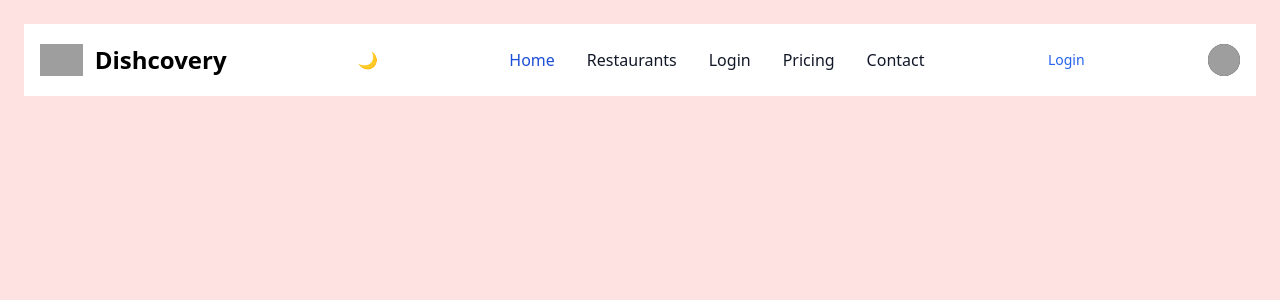
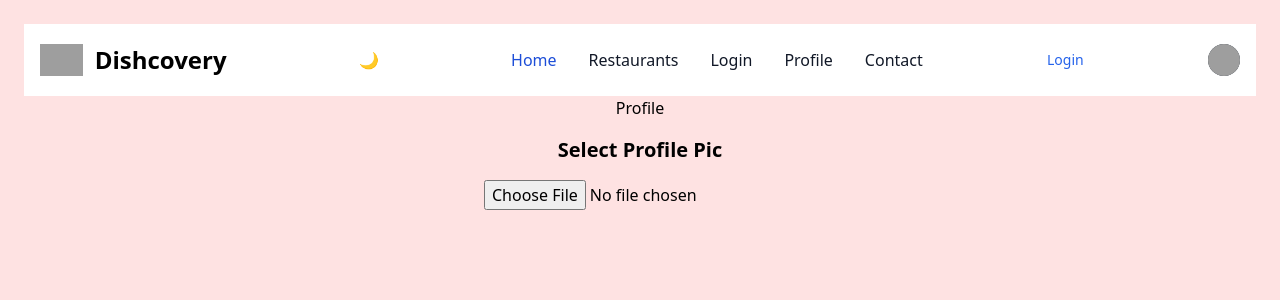
Before and after one commit to Ikawari-s/Dishcovery, a React (Create React App) app in the folder main/: page /profile in a window 1280 px wide. Shown: the top 300 px of the page. Built offline with nearby package versions, Linux system fonts and the light colour scheme; no server answers; grey boxes are pictures that could not be loaded.

Commit message:
select profile picture no backend

```diff
--- a/main/src/App.js
+++ b/main/src/App.js
@@ -6,6 +6,7 @@ import Authentication from "./screens/Authentication";
 import Header from "./components/others/Header";
 import RestaurantDetailed from "./screens/RestaurantDetailed";
 import ReviewDetailed from "./screens/ReviewDetailed";
+import Profile from "./screens/Profile";
 
 function App() {
   return (
@@ -18,6 +19,7 @@ function App() {
           <Route element={<Authentication />} path="/authentication" />
           <Route element={<ReviewDetailed />} path="/review/:id" />
           <Route element={<RestaurantDetailed />} path="/restaurant/:id" />
+          <Route element={<Profile />} path="/profile" />
         </Routes>
       </Router>
     </div>
--- a/main/src/components/others/Header.jsx
+++ b/main/src/components/others/Header.jsx
@@ -202,12 +202,12 @@ function Header() {
                 </Link>
               </li>
               <li>
-                <a
-                  href="#"
+                <Link
+                  to="/profile"
                   class="block py-2 px-3 text-gray-900 rounded-sm hover:bg-gray-100 md:hover:bg-transparent md:hover:text-blue-700 md:p-0 dark:text-white md:dark:hover:text-blue-500 dark:hover:bg-gray-700 dark:hover:text-white md:dark:hover:bg-transparent dark:border-gray-700"
                 >
-                  Pricing
-                </a>
+                  Profile
+                </Link>
               </li>
               <li>
                 <a
--- /dev/null
+++ b/main/src/components/profile/SelectProfilePic.jsx
@@ -0,0 +1,64 @@
+import React, { useState } from "react";
+
+function SelectProfilePic() {
+  const [selectedFile, setSelectedFile] = useState(null);
+  const [preview, setPreview] = useState(null);
+
+  const generateUniqueName = (file) => {
+    const timestamp = Date.now();
+    const randomString = Math.random().toString(36).substring(2, 8);
+    const ext = file.name.split(".").pop();
+    return `profile_${timestamp}_${randomString}.${ext}`;
+  };
+
+  // Handle file selection
+  const handleFileChange = (e) => {
+    const file = e.target.files[0];
+    if (file) {
+      setSelectedFile(file);
+      setPreview(URL.createObjectURL(file)); // preview
+    }
+  };
+
+  // Handle save (simulated for now)
+  const handleSave = () => {
+    if (!selectedFile) {
+      alert("Please select an image first.");
+      return;
+    }
+    const newFileName = generateUniqueName(selectedFile);
+
+    // Simulate "saving" inside /profilepictures folder
+    console.log("Saving as:", `/profilepictures/${newFileName}`);
+
+    // In real app: send file -> backend/Firebase/etc.
+    alert(`Profile picture saved as: ${newFileName}`);
+
+    // Reset
+    setSelectedFile(null);
+    setPreview(null);
+  };
+
+  return (
+    <div className="p-4">
+      <h2 className="text-xl font-bold mb-4">Select Profile Pic</h2>
+
+      <input type="file" accept="image/*" onChange={handleFileChange} />
+
+      {preview && (
+        <div style={{ marginTop: "10px" }}>
+          <img
+            src={preview}
+            alt="Preview"
+            width="150"
+            style={{ borderRadius: "10px", marginBottom: "10px" }}
+          />
+          <br />
+          <button onClick={handleSave}>Save</button>
+        </div>
+      )}
+    </div>
+  );
+}
+
+export default SelectProfilePic;
--- /dev/null
+++ b/main/src/screens/Profile.jsx
@@ -0,0 +1,13 @@
+import React from "react";
+import SelectProfilePic from "../components/profile/SelectProfilePic";
+
+function Profile() {
+  return (
+    <div>
+      Profile
+      <SelectProfilePic />
+    </div>
+  );
+}
+
+export default Profile;
```
